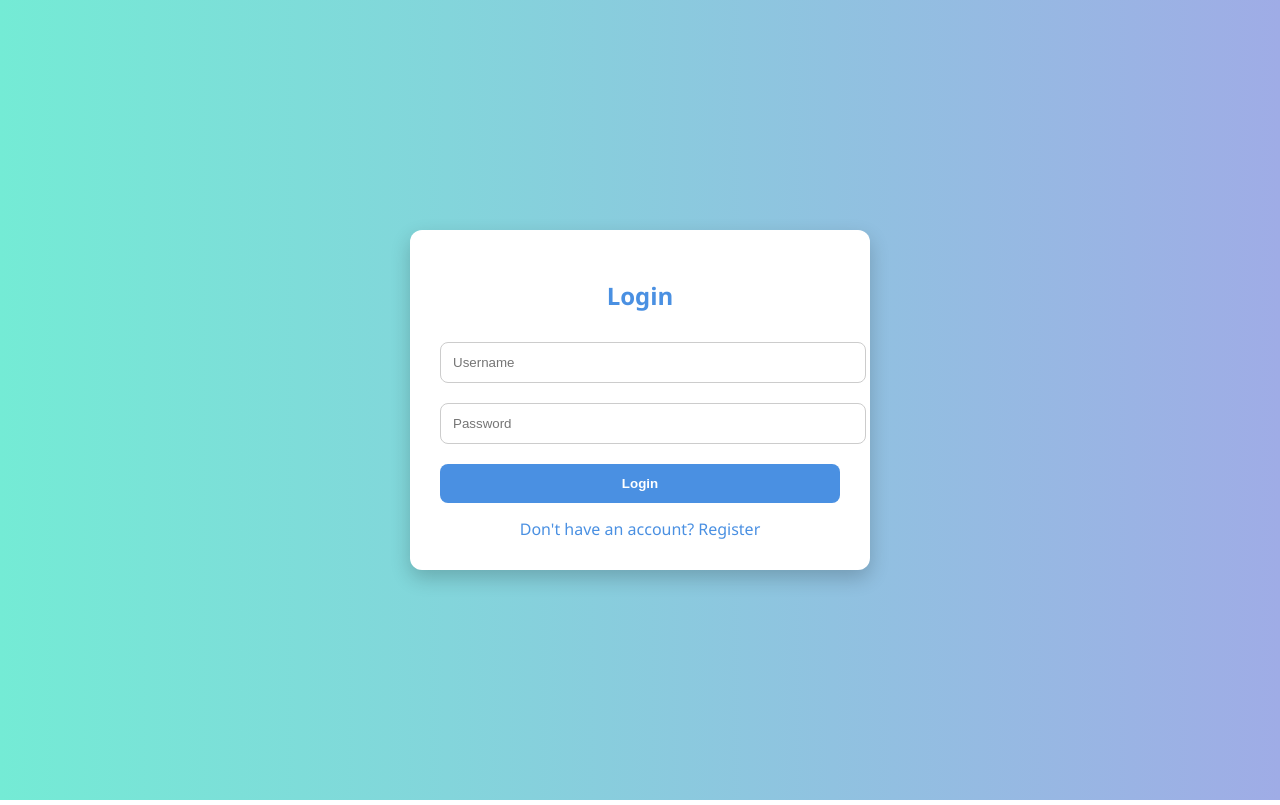
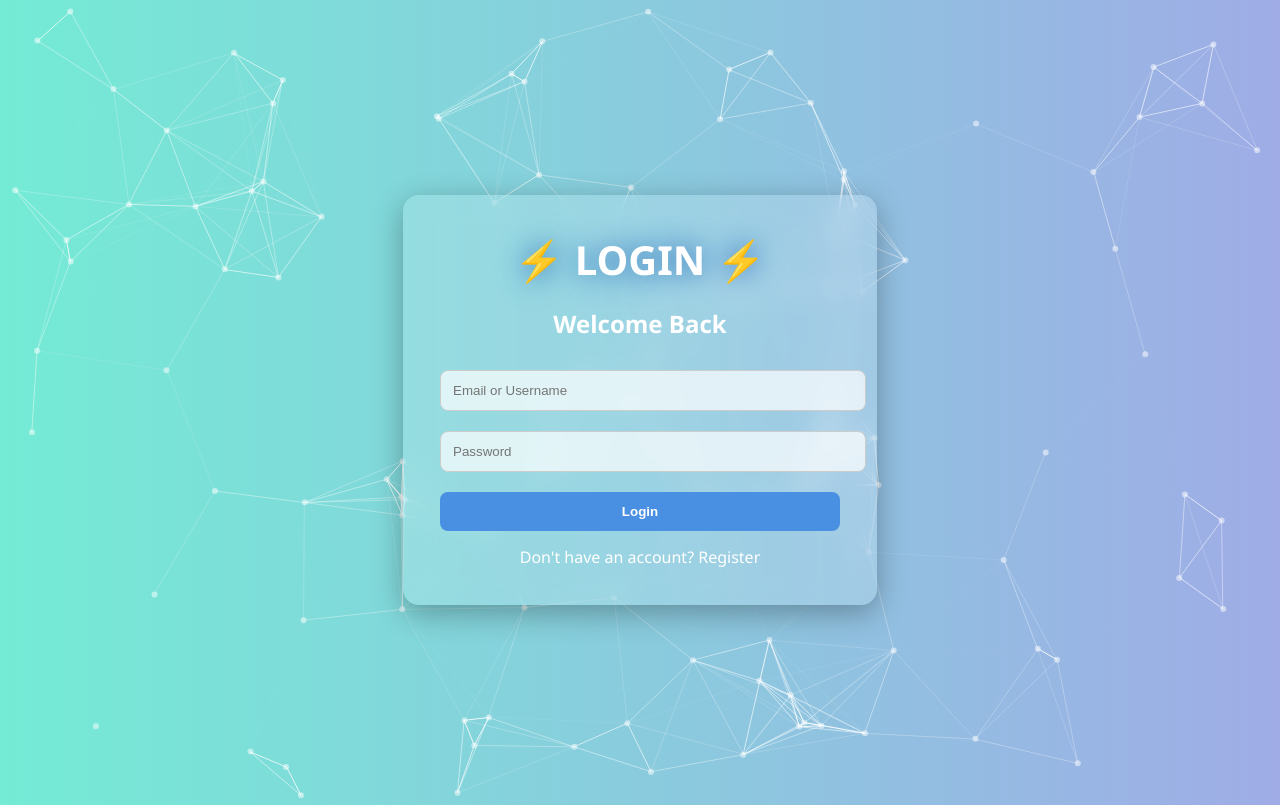
Before and after one commit to Sipun2104/minorfinal, a Flask app: page /login in a window 1280 px wide. Run offline with Flask 3, Linux system fonts and the light colour scheme.

Commit message:
Update login.html

```diff
--- a/templates/login.html
+++ b/templates/login.html
@@ -2,28 +2,59 @@
 <html>
 <head>
   <title>Login</title>
+
+  <!-- Particle.js CDN -->
+  <script src="https://cdn.jsdelivr.net/npm/particles.js@2.0.0/particles.min.js"></script>
+
   <style>
     body {
       font-family: 'Segoe UI', sans-serif;
       background: linear-gradient(to right, #74ebd5, #9face6);
-      color: #333;
+      margin: 0;
+      height: 100vh;
+      overflow: hidden;
       display: flex;
       justify-content: center;
       align-items: center;
-      height: 100vh;
-      margin: 0;
     }
 
+    /* Particle Background Layer */
+    #particles-js {
+      position: absolute;
+      width: 100%;
+      height: 100%;
+      z-index: -1;
+      top: 0;
+      left: 0;
+    }
+
+    /* Login Card */
     .login-container {
-      background: white;
-      padding: 30px;
-      border-radius: 12px;
-      box-shadow: 0 8px 20px rgba(0, 0, 0, 0.2);
+      background: rgba(255, 255, 255, 0.15);
+      padding: 35px;
+      border-radius: 16px;
+      backdrop-filter: blur(12px);
+      box-shadow: 0 8px 30px rgba(0, 0, 0, 0.3);
       animation: slideIn 0.8s ease forwards;
       opacity: 0;
       transform: translateY(50px);
       max-width: 400px;
       width: 100%;
+      border: 2px solid transparent;
+      transition: transform 0.3s ease;
+    }
+
+    /* 3D tilt */
+    .login-container:hover {
+      transform: translateY(-5px) rotateX(4deg) rotateY(-4deg);
+    }
+
+    /* Neon Border */
+    .login-container:hover {
+      border-color: #4A90E2;
+      box-shadow: 0 0 20px #4A90E2,
+                  0 0 40px #4A90E2,
+                  0 0 60px #4A90E2;
     }
 
     @keyframes slideIn {
@@ -33,10 +64,32 @@
       }
     }
 
+    /* Glowing Logo */
+    .logo {
+      font-size: 40px;
+      font-weight: bold;
+      color: white;
+      text-align: center;
+      margin-bottom: 15px;
+      text-shadow: 0 0 10px #4A90E2,
+                   0 0 20px #4A90E2,
+                   0 0 30px #4A90E2;
+      animation: pulse 2s infinite alternate;
+    }
+
+    @keyframes pulse {
+      from {
+        text-shadow: 0 0 10px #4A90E2;
+      }
+      to {
+        text-shadow: 0 0 30px #1c5fb4;
+      }
+    }
+
     h2 {
       text-align: center;
       margin-bottom: 20px;
-      color: #4A90E2;
+      color: #fff;
     }
 
     input {
@@ -45,11 +98,13 @@
       margin: 10px 0;
       border-radius: 8px;
       border: 1px solid #ccc;
-      transition: border 0.3s;
+      transition: border 0.3s, transform 0.2s;
+      background: rgba(255, 255, 255, 0.7);
     }
 
     input:focus {
       border-color: #4A90E2;
+      transform: scale(1.03);
       outline: none;
     }
 
@@ -75,20 +130,45 @@
       display: block;
       text-align: center;
       margin-top: 15px;
-      color: #4A90E2;
+      color: white;
       text-decoration: none;
     }
+
   </style>
 </head>
+
 <body>
+
+  <!-- Particle Background -->
+  <div id="particles-js"></div>
+
   <div class="login-container">
-    <h2>Login</h2>
+
+    <div class="logo">⚡ LOGIN ⚡</div>
+
+    <h2>Welcome Back</h2>
+
     <form method="POST">
-      <input name="username" placeholder="Username" required>
+      <input name="username" placeholder="Email or Username" required>
       <input name="password" type="password" placeholder="Password" required>
       <button type="submit">Login</button>
     </form>
+
     <a href="/register">Don't have an account? Register</a>
   </div>
+
+  <!-- Particle Configuration -->
+  <script>
+    particlesJS("particles-js", {
+      "particles": {
+        "number": { "value": 90 },
+        "size": { "value": 3 },
+        "move": { "speed": 2 },
+        "line_linked": { "enable": true, "distance": 150 },
+        "opacity": { "value": 0.5 }
+      }
+    });
+  </script>
+
 </body>
 </html>
```
